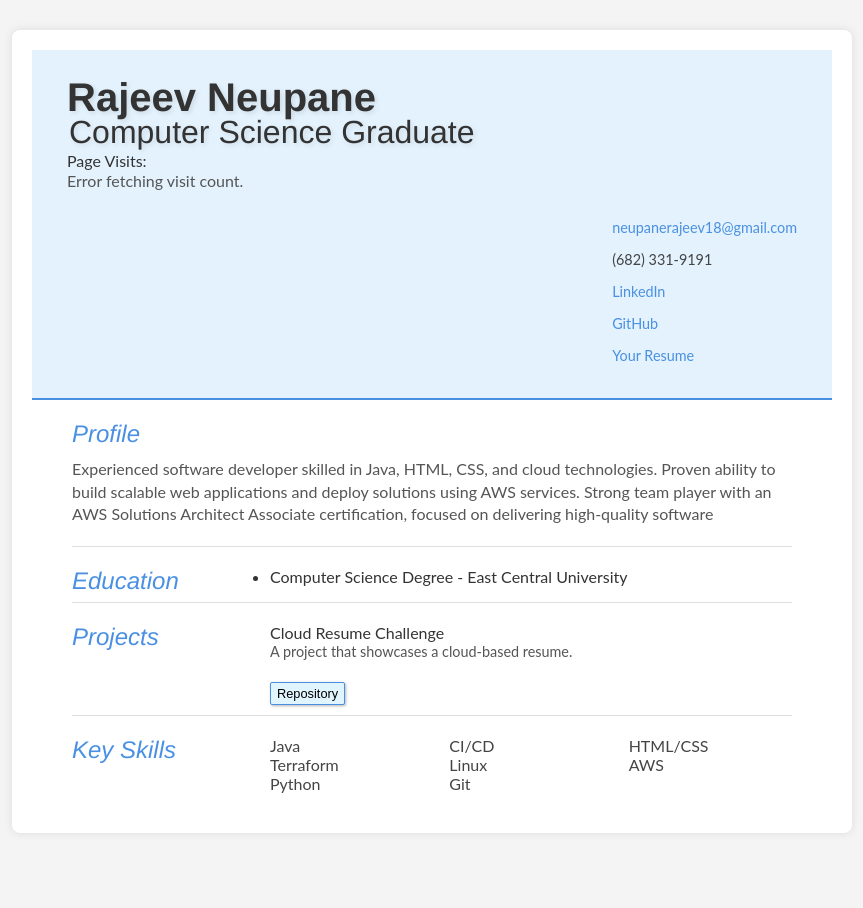
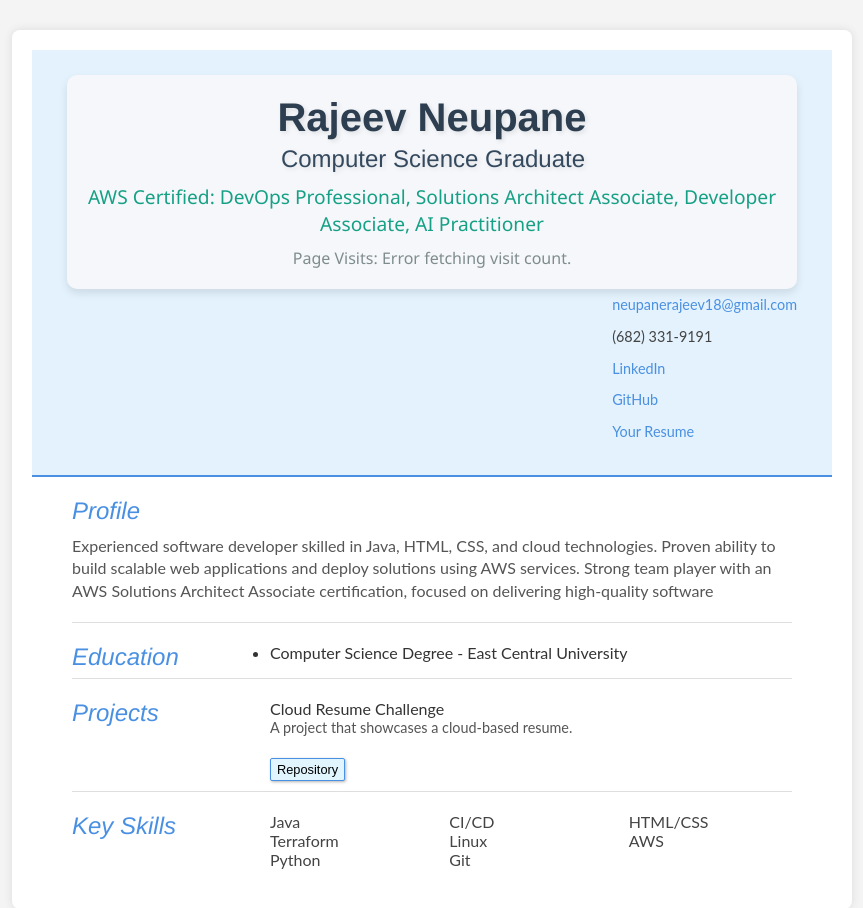
Before and after one commit to razeve/test-cloudresume, a website: page Frontend/first.html in a window 1280 px wide. Shown: the whole page, without its empty margins (208-1071 px from the left). Before the commit the page ends 863 px from the top, so only its background shows below. Drawn offline with Linux system fonts and the light colour scheme; no server answers.

Commit message:
latest update website

```diff
--- a/Frontend/first.html
+++ b/Frontend/first.html
@@ -12,12 +12,22 @@
 <body id="top">
     <div id="cv" class="instaFade">
         <div class="mainDetails">
-            <div id="name">
-                <h1 class="quickFade delayTwo">Rajeev Neupane</h1>
-                <h2 class="quickFade delayThree">Computer Science Graduate</h2>
-                <h3 class="quickFade delayFour">Page Visits: <p id="visit-counter">Loading...</p>
+            <div id="name"
+                style="text-align: center; padding: 20px; background-color: #f5f7fa; border-radius: 10px; box-shadow: 0 4px 8px rgba(0,0,0,0.1); font-family: 'Segoe UI', Tahoma, Geneva, Verdana, sans-serif;">
+                <h1 class="quickFade delayTwo" style="font-size: 2.5em; color: #2c3e50; margin-bottom: 5px;">Rajeev
+                    Neupane</h1>
+                <h2 class="quickFade delayThree" style="font-size: 1.5em; color: #34495e; margin-bottom: 10px;">Computer
+                    Science Graduate</h2>
+                <h3 class="quickFade delayFour" style="font-size: 1.2em; color: #16a085; margin-bottom: 10px;">
+                    AWS Certified: DevOps Professional, Solutions Architect Associate, Developer Associate, AI
+                    Practitioner
+                </h3>
+                <h3 class="quickFade delayFour" style="font-size: 1em; color: #7f8c8d;">
+                    Page Visits: <span id="visit-counter">Loading...</span>
                 </h3>
             </div>
+
+
 
             <div id="contactDetails" class="quickFade delayFour">
                 <ul>
@@ -40,7 +50,8 @@
                     <p>
                         Experienced software developer skilled in Java, HTML, CSS, and cloud technologies.
                         Proven ability to build scalable web applications and deploy solutions using AWS services.
-                        Strong team player with an AWS Solutions Architect Associate certification, focused on delivering
+                        Strong team player with an AWS Solutions Architect Associate certification, focused on
+                        delivering
                         high-quality software
 
                     </p>
@@ -70,7 +81,8 @@
                     <ul class="project-ul">
                         <li class="project-li">Cloud Resume Challenge
                             <p class="project-font">A project that showcases a cloud-based resume.</p>
-                            <button class="project-button" onclick="location.href='https://github.com/razeve/test-cloudresume'">Repository</button>
+                            <button class="project-button"
+                                onclick="location.href='https://github.com/razeve/test-cloudresume'">Repository</button>
                         </li>
                     </ul>
                 </div>
@@ -98,4 +110,5 @@
         </div>
     </div>
 </body>
+
 </html>
```
